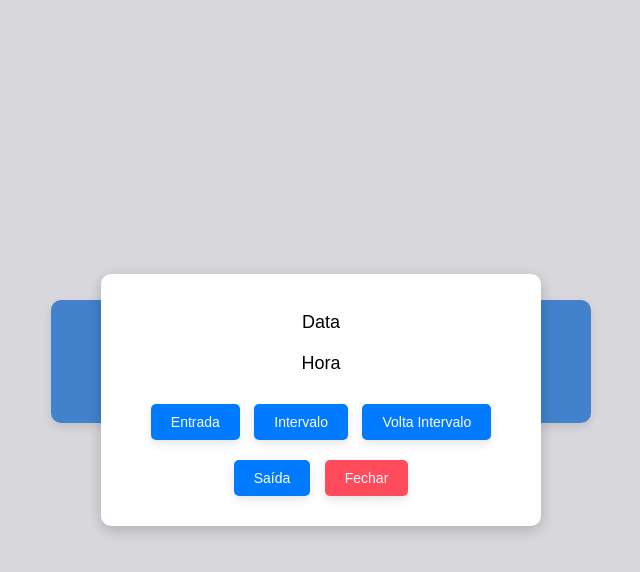
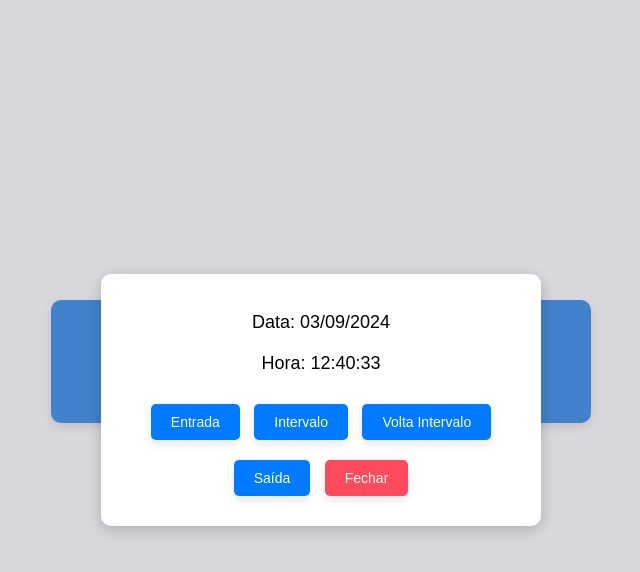
Before and after one commit to Aleff5/projeto-pw, a plain HTML site: page index.html in a window 1280 px wide. Both pictures are taken after a click on the button "Bater em CLT - ponto". Shown: the whole page, without its empty margins (319-959 px from the left). Drawn offline with Linux system fonts and the light colour scheme.

Commit message:
ajuste no dialog box

```diff
--- a/index.html
+++ b/index.html
@@ -6,7 +6,7 @@
     <title>bata ponto</title>
     <link rel="stylesheet" href="/css/style.css">
 </head>
-<body>
+<body class="body">
     <div class="topper">
         <p id="dia">Segunda-Feira</p>
         <p id="data">27/07/2001</p>
@@ -15,8 +15,8 @@
     <button class="Bater-ponto">Bater em CLT - ponto</button>
 
     <dialog id="pontoDialog">
-        <p>Data</p>
-        <p>Hora</p>
+        <p id="dialogData">Data</p>
+        <p id="dialogHora">Hora</p>
         <button>Entrada</button>
         <button>Intervalo</button>
         <button>Volta Intervalo</button>
--- a/js/index.js
+++ b/js/index.js
@@ -6,6 +6,10 @@ const horaAtual = document.getElementById("hora");
 const pontoDialog = document.getElementById("pontoDialog");
 const baterPontoButton = document.querySelector(".Bater-ponto");
 const fecharDialogButton = document.getElementById("fecharDialog");
+
+// Seleciona os elementos dentro do diálogo para exibir a data e a hora
+const dialogData = document.getElementById("dialogData");
+const dialogHora = document.getElementById("dialogHora");
 
 // Atualiza o dia da semana
 const diasDaSemana = ["Domingo", "Segunda-Feira", "Terça-Feira", "Quarta-Feira", "Quinta-Feira", "Sexta-Feira", "Sábado"];
@@ -20,6 +24,10 @@ horaAtual.textContent = getCurrentTime();
 
 // Abre o diálogo ao clicar no botão "Bater em CLT - ponto"
 baterPontoButton.addEventListener('click', () => {
+    // Atualiza a data e hora dentro do diálogo
+    dialogData.textContent = "Data: " + getCurrentDate(false);
+    dialogHora.textContent = "Hora: " + getCurrentTime();
+
     pontoDialog.showModal(); // Abre o diálogo como modal
 });
 
```
